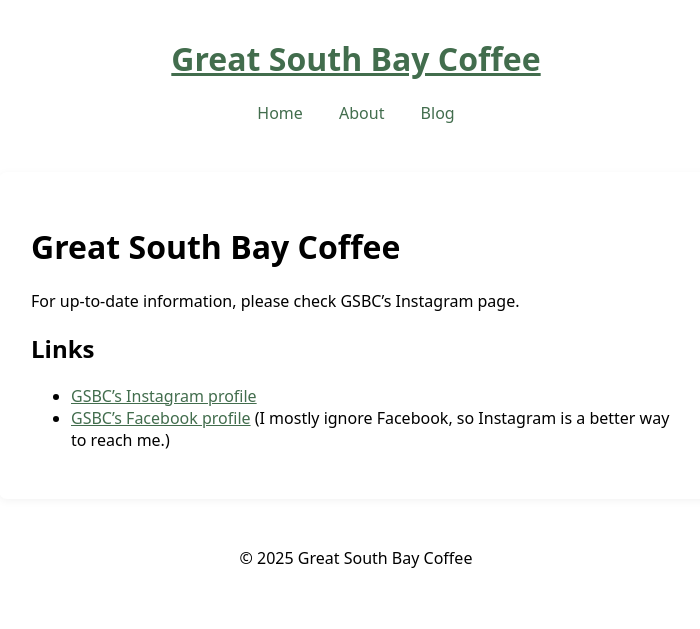
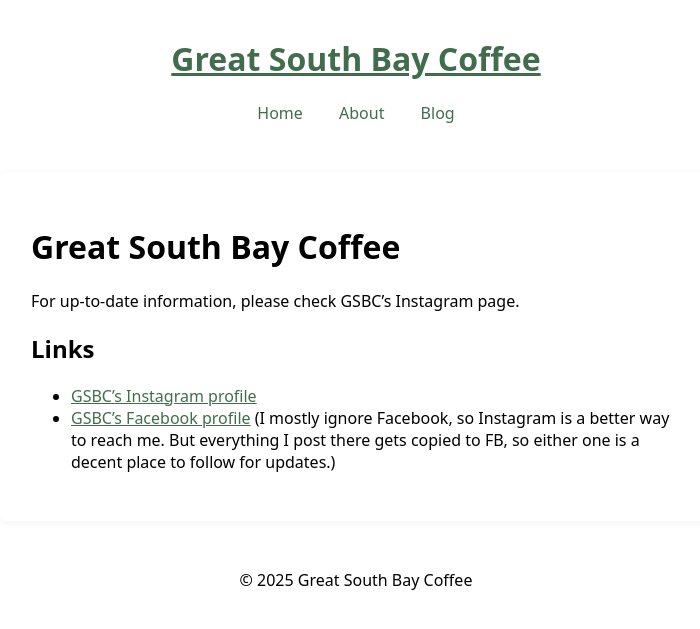
Before and after one commit to GSBC-longisland/GSBC-longisland.github.io, a Jekyll site: the page built from index.md, in a window 1280 px wide. Shown: the top 629 px of the page, without its empty margins (284-984 px from the left). Built offline with Jekyll 4.4.1, drawn with Linux system fonts in a browser that asks for light colours.

Commit message:
Update index.md

```diff
--- a/index.md
+++ b/index.md
@@ -10,4 +10,4 @@ For up-to-date information, please check GSBC's Instagram page.
 ## Links
 
 - [GSBC's Instagram profile](https://instagram.com/gsbcoffee)
-- [GSBC's Facebook profile](https://www.facebook.com/profile.php?id=61566520523570) (I mostly ignore Facebook, so Instagram is a better way to reach me.)
+- [GSBC's Facebook profile](https://www.facebook.com/profile.php?id=61566520523570) (I mostly ignore Facebook, so Instagram is a better way to reach me. But everything I post there gets copied to FB, so either one is a decent place to follow for updates.)
```
